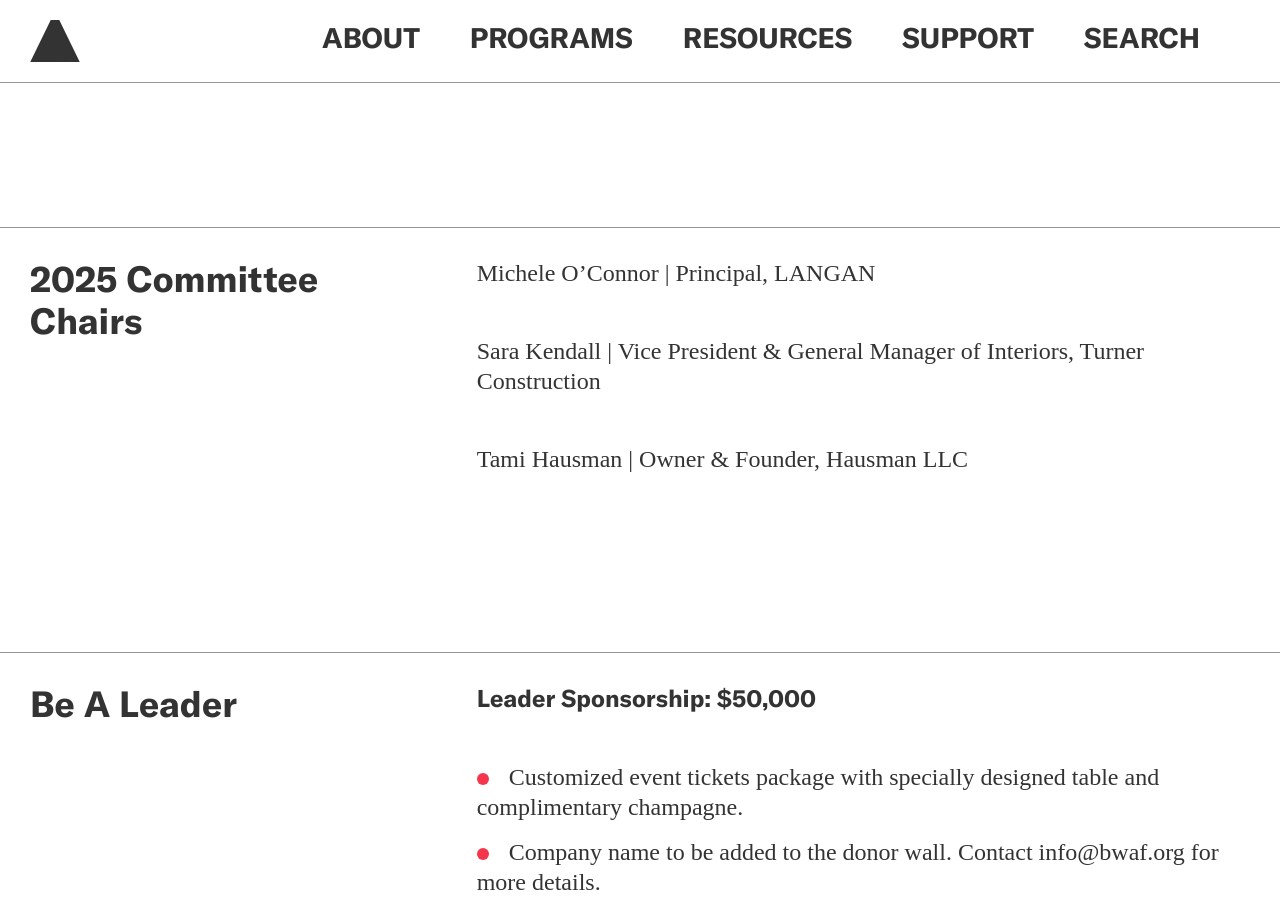
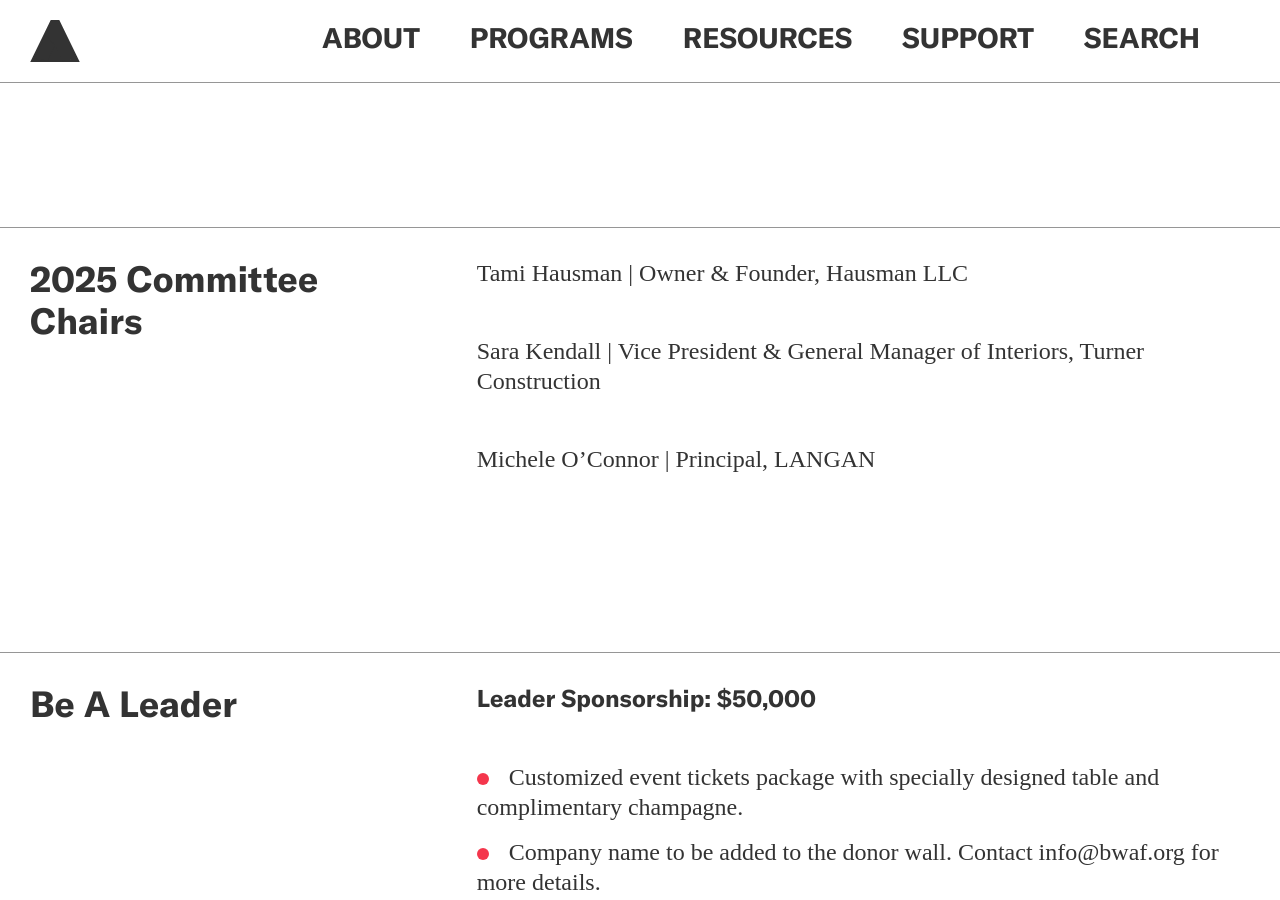
Before and after one commit to jengalas/bwaf-bbw, a Jekyll site: the page built from _programs/leadership-awards-gala.md, in a window 1280 px wide and 900 px high, scrolled down 2085 px. Built offline with Jekyll 4.4.1, drawn with Linux system fonts in a browser that asks for light colours; nearby versions of some CDN libraries; some web fonts are replaced.

Commit message:
Updated 1 file via CloudCannon.

```diff
--- a/_programs/leadership-awards-gala.md
+++ b/_programs/leadership-awards-gala.md
@@ -95,14 +95,14 @@
       link_url: ''
       link_text: ''
     text_block: >-
-      Michele O’Connor \| Principal, LANGAN
+      Tami Hausman \| Owner & Founder, Hausman LLC
 
 
       Sara Kendall \| Vice President & General Manager of Interiors, Turner
       Construction
 
 
-      Tami Hausman \| Owner & Founder, Hausman LLC
+      Michele O’Connor \| Principal, LANGAN
   - template: text-block
     button:
       - button_text: Become a Sponsor
```
